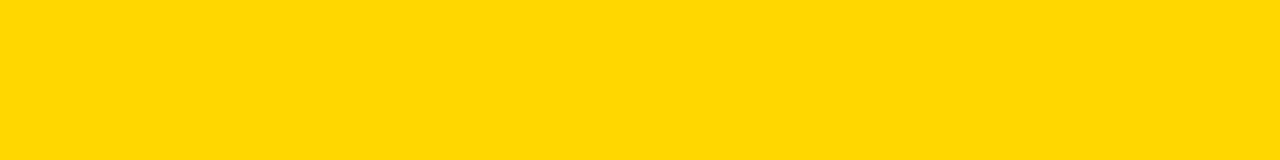
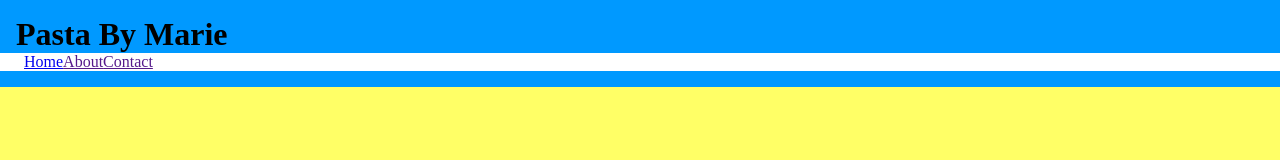
Before and after one commit to MarieReRe/code-101-aug-2019, a plain HTML site: page index.html in a window 1280 px wide. Drawn offline with Linux system fonts and the light colour scheme.

Commit message:
added title, css link, and background color

```diff
--- a/index.html
+++ b/index.html
@@ -5,7 +5,20 @@
       <link href="styles.css" rel="stylesheet">
   </head>
   <body>
+    <header>
+    <h1>Pasta By Marie</h1>
+    <nav>
+      <ul>
+        <li> <a href="index.html"> Home </a></li>
+        <li><a href=""> About </a></li>
+        <li><a href="">Contact </a></li>
+      </ul>
+ </nav>
+    </header>
+    <main>
 
-
+    </main>
+    <footer>
+    </footer>
   </body>
 </html>
--- a/styles.css
+++ b/styles.css
@@ -1,2 +1,12 @@
-body {background-color: gold;
-}
+body {background-color: #FFFF66;
+margin: 0;}
+header {background-color: #0099FF; padding: 1em;}
+h1 {margin: 0;}
+nav {background-color: #aaaaaa;
+margin: 0 -1em;
+;}
+nav ul {background-color: white;
+  margin: 0 -1em;
+  list-style: none ;
+overflow:auto;}
+nav li { float: left;}
```
